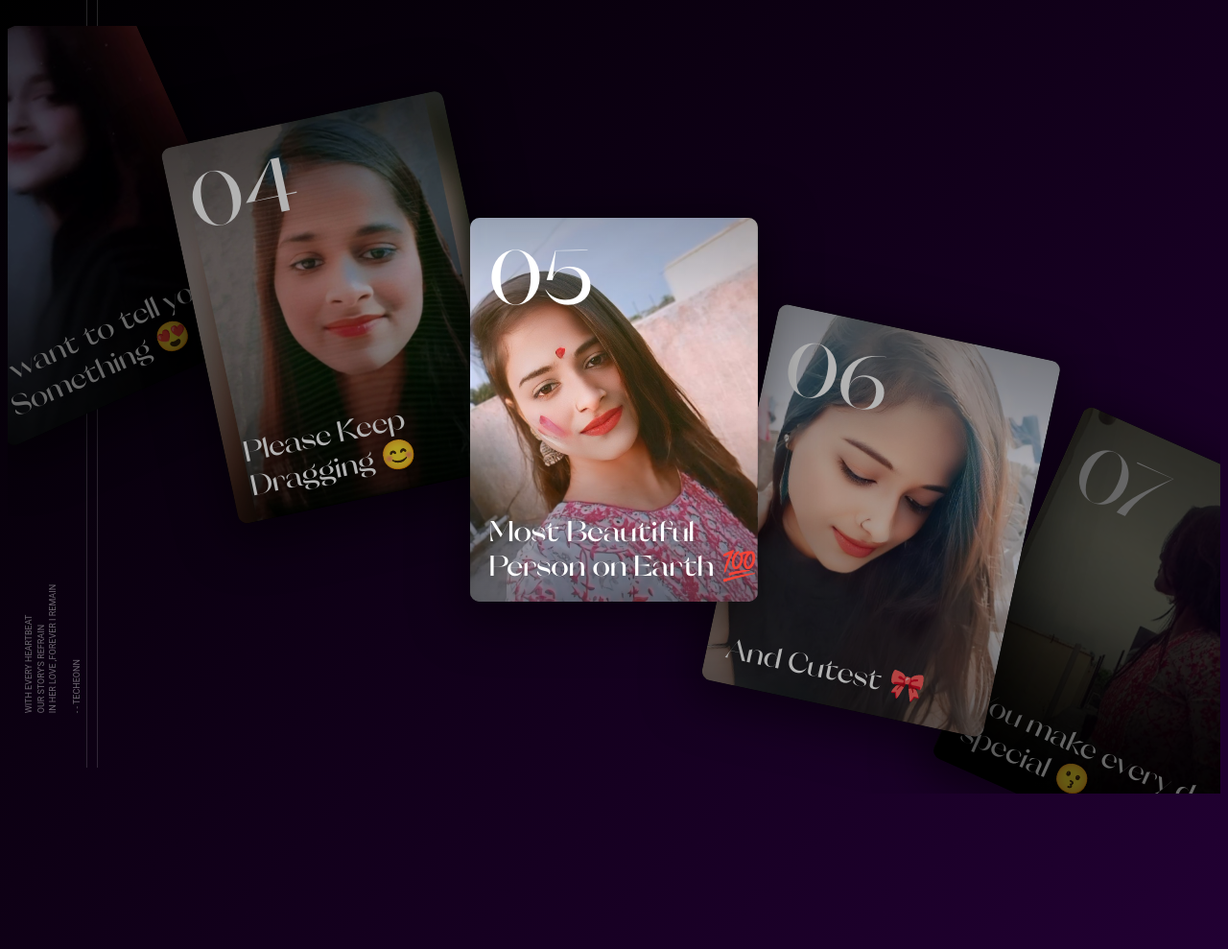
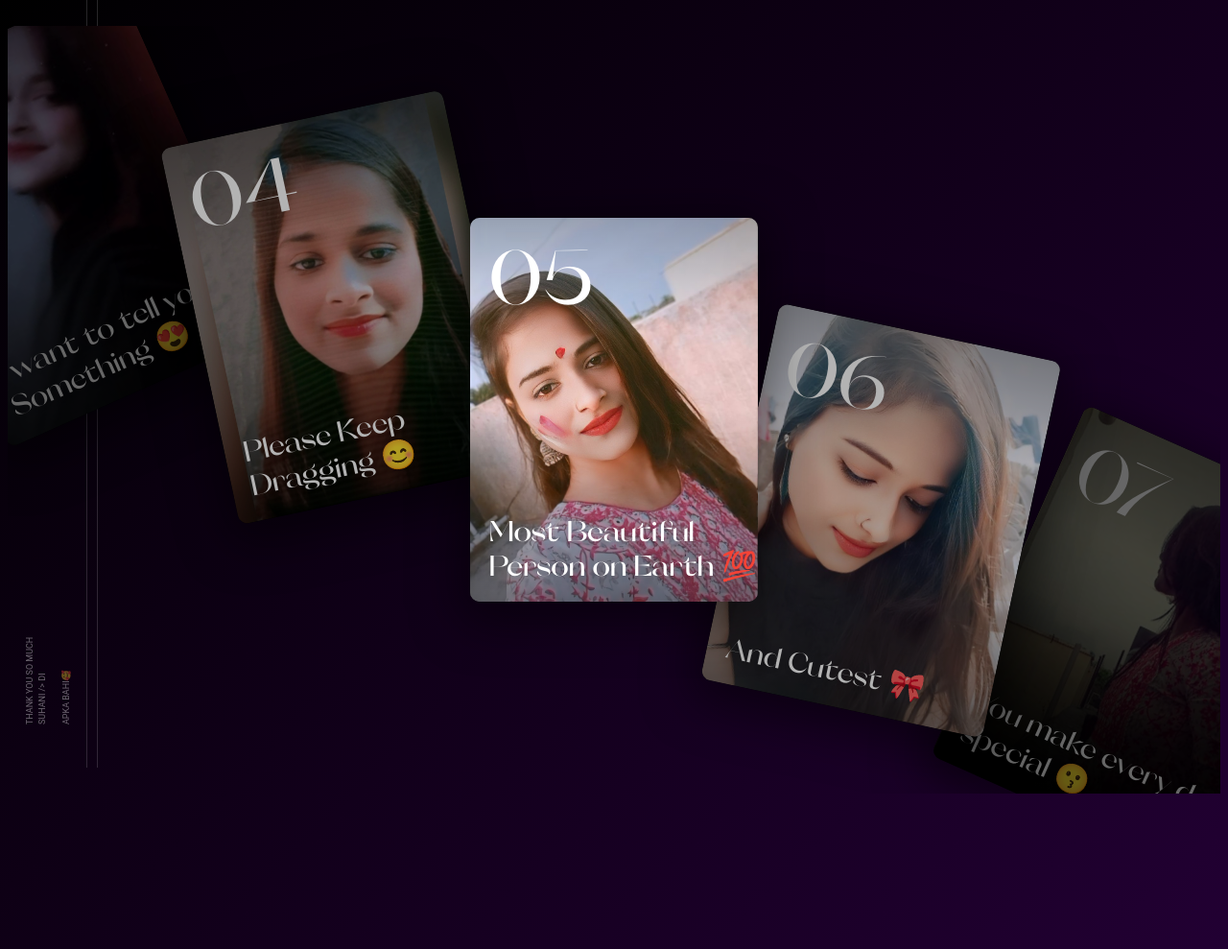
Before and after one commit to laxmisuhani/Di, a plain HTML site: page index.html in a window 1280 px wide. Shown: the whole page at 96% size. Drawn offline with Linux system fonts and the light colour scheme.

Commit message:
Update index.html

```diff
--- a/index.html
+++ b/index.html
@@ -90,7 +90,7 @@
         </div>
 
         <div class="layout">
-          <div class="box">WITH EVERY HEARTBEAT<br /> OUR STORY'S REFRAIN<br />IN HER LOVE ,FOREVER I REMAIN<br/><br/>  - - techeonn</div>
+          <div class="box">Thank you so much<br /> Suhani /> Di<br/><br/>  Apka bahi🥰 </div>
         </div>
 
       <svg>
```
